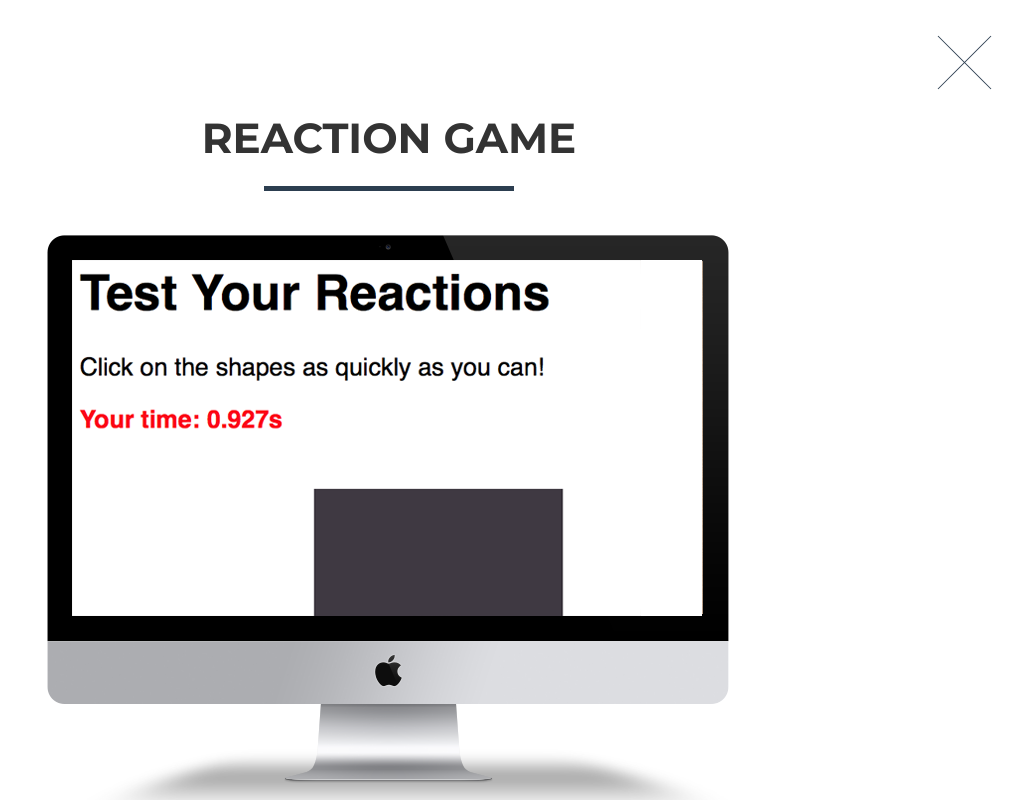
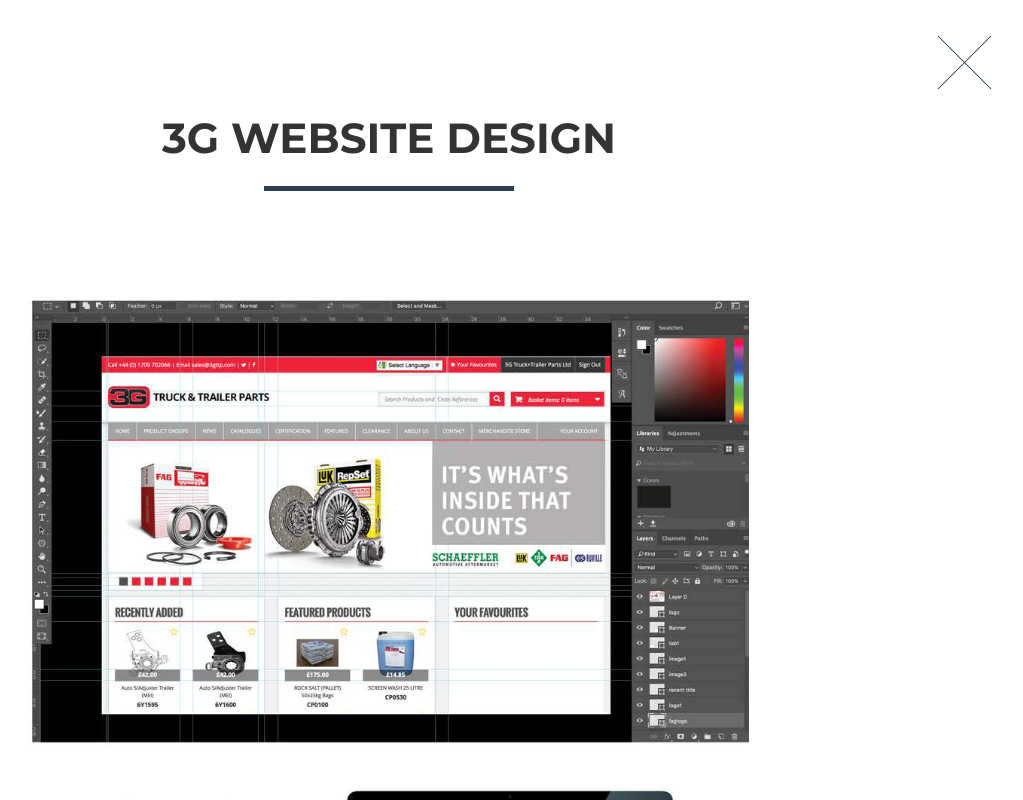
Before and after one commit to khuramhabib/khuramhabib.github.io, a website: page index.html in a window 1280 px wide. Both pictures are taken after a click on the link 250 px from the left and 1112 px from the top of the page. Shown: the part 712-1512 px from the top of the page, without its empty margins (251-1274 px from the left). Drawn offline with nearby package versions, Linux system fonts and the light colour scheme.

Commit message:
adjustments

```diff
--- a/index.html
+++ b/index.html
@@ -95,7 +95,7 @@
                                 <i class="fa fa-search-plus fa-3x"></i>
                             </div>
                         </div>
-                        <img src="img/portfolio/reaction.png" class="img-responsive" alt="Reaction Game">
+                        <img src="img/portfolio/3g.jpg" class="img-responsive" alt="Reaction Game">
                     </a>
                 </div>
                 <div class="col-sm-4 portfolio-item">
@@ -300,10 +300,11 @@
                 <div class="row">
                     <div class="col-lg-8 col-lg-offset-2">
                         <div class="modal-body">
-                            <h2>Reaction Game</h2>
+                            <h2>3G Website design</h2>
                             <hr class="star-primary">
-                            <img src="img/portfolio/reaction.png" class="img-responsive img-centered" alt="reaction game Javascript">
-                            <p><a href="http://codepen.io/itsthekuz/full/vxvOgv/" target="_blank">Click here to view my Reaction game which was created using Javascript</a></p>
+                            <img src="img/folioTwo/web.png" class="img-responsive img-centered" alt="">
+                            <p>Making layout changes to the existing 3G Website, using Adobe Photoshop exploring ways to creating a much user friendly experience.
+                           </p>
                             <ul class="list-inline item-details">
 
                             </ul>
```
Also changed, not shown: img/portfolio/3g.jpg (added).
